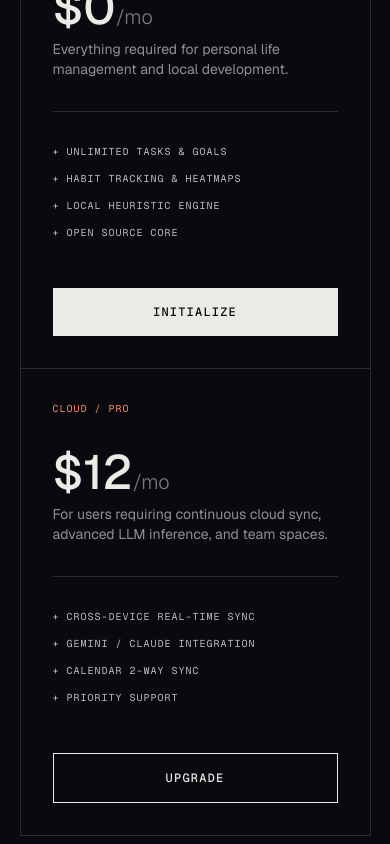
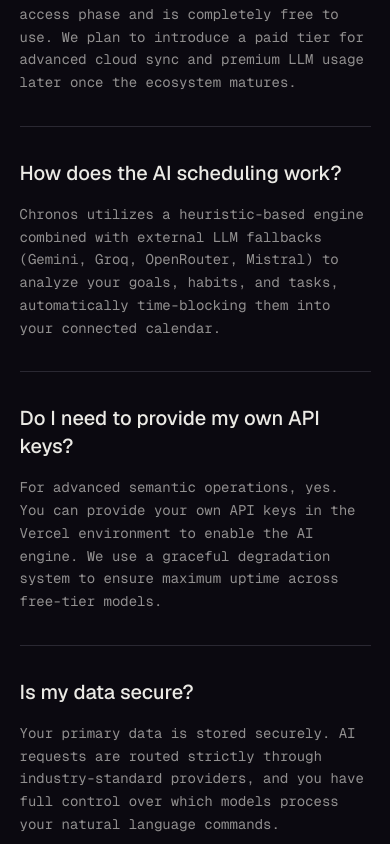
Before and after one commit to Shubham126710/Chronos, a Next.js app: page / in a window 390 px wide. Shown: the part 5640-6484 px from the top of the page. Built offline with nearby package versions, Linux system fonts and the light colour scheme.

Commit message:
feat: replace pricing section with FAQ section on landing page

```diff
--- a/components/landing/LandingPage.tsx
+++ b/components/landing/LandingPage.tsx
@@ -22,7 +22,7 @@
   const [isMenuOpen, setIsMenuOpen] = useState(false);
 
   const sections = [
-    "system", "how-it-works", "intelligence", "features", "pricing"
+    "system", "how-it-works", "intelligence", "features", "faq"
   ];
 
   const integrations = [
@@ -142,7 +142,7 @@
                 { label: "How it works", id: "how-it-works" },
                 { label: "Intelligence", id: "intelligence" },
                 { label: "Features", id: "features" },
-                { label: "Pricing", id: "pricing" },
+                { label: "FAQ", id: "faq" },
               ].map((item, idx) => (
                 <a
                   key={idx}
@@ -366,53 +366,45 @@
         </div>
       </section>
 
-      {/* 05 — PRICING & CTA */}
-      <section id="pricing" className="py-32 px-4 sm:px-8 lg:px-12">
+      {/* 05 — FAQ */}
+      <section id="faq" className="py-32 px-4 sm:px-8 lg:px-12">
         <div className="max-w-[90vw] mx-auto w-full relative">
 
-          <div className="flex flex-col items-start gap-12">
-            <h2 className="text-5xl sm:text-7xl lg:text-8xl font-medium tracking-tighter leading-[0.9]">
-              system<br/>
-              pricing<br/>
-              access.
+          <div className="flex flex-col md:flex-row items-start gap-12 md:gap-24">
+            <h2 className="text-5xl sm:text-7xl lg:text-8xl font-medium tracking-tighter leading-[0.9] md:sticky md:top-32">
+              frequently<br/>
+              asked<br/>
+              questions.
             </h2>
 
-            <div className="grid grid-cols-1 md:grid-cols-2 gap-0 border border-border w-full max-w-4xl">
-
-              <div className="p-8 sm:p-12 border-b md:border-b-0 md:border-r border-border">
-                <div className="text-[10px] font-mono uppercase tracking-widest text-foreground/50 mb-8">LOCAL SYSTEM</div>
-                <div className="text-5xl font-medium mb-2">$0<span className="text-xl text-foreground/50 font-light">/mo</span></div>
-                <p className="text-sm text-foreground/60 mb-8 pb-8 border-b border-border">
-                  Everything required for personal life management and local development.
-                </p>
-                <ul className="space-y-3 text-[10px] font-mono uppercase tracking-widest text-foreground/80">
-                  <li>+ unlimited tasks & goals</li>
-                  <li>+ habit tracking & heatmaps</li>
-                  <li>+ local heuristic engine</li>
-                  <li>+ open source core</li>
-                </ul>
-                <button onClick={onEnterApp} className="w-full mt-12 py-4 bg-foreground text-background font-medium hover:bg-foreground/90 transition-colors uppercase text-xs tracking-widest font-mono">
-                  initialize
-                </button>
-              </div>
-
-              <div className="p-8 sm:p-12">
-                <div className="text-[10px] font-mono uppercase tracking-widest text-[#FF8C61] mb-8">CLOUD / PRO</div>
-                <div className="text-5xl font-medium mb-2">$12<span className="text-xl text-foreground/50 font-light">/mo</span></div>
-                <p className="text-sm text-foreground/60 mb-8 pb-8 border-b border-border">
-                  For users requiring continuous cloud sync, advanced LLM inference, and team spaces.
-                </p>
-                <ul className="space-y-3 text-[10px] font-mono uppercase tracking-widest text-foreground/80">
-                  <li>+ cross-device real-time sync</li>
-                  <li>+ gemini / claude integration</li>
-                  <li>+ calendar 2-way sync</li>
-                  <li>+ priority support</li>
-                </ul>
-                <button onClick={onEnterApp} className="w-full mt-12 py-4 border border-foreground text-foreground font-medium hover:bg-surface-hover transition-colors uppercase text-xs tracking-widest font-mono">
-                  upgrade
-                </button>
-              </div>
-
+            <div className="flex flex-col w-full max-w-3xl border-t border-border">
+              {[
+                {
+                  q: "Is Chronos really free?",
+                  a: "Yes. Chronos is currently in its early-access phase and is completely free to use. We plan to introduce a paid tier for advanced cloud sync and premium LLM usage later once the ecosystem matures."
+                },
+                {
+                  q: "How does the AI scheduling work?",
+                  a: "Chronos utilizes a heuristic-based engine combined with external LLM fallbacks (Gemini, Groq, OpenRouter, Mistral) to analyze your goals, habits, and tasks, automatically time-blocking them into your connected calendar."
+                },
+                {
+                  q: "Do I need to provide my own API keys?",
+                  a: "For advanced semantic operations, yes. You can provide your own API keys in the Vercel environment to enable the AI engine. We use a graceful degradation system to ensure maximum uptime across free-tier models."
+                },
+                {
+                  q: "Is my data secure?",
+                  a: "Your primary data is stored securely. AI requests are routed strictly through industry-standard providers, and you have full control over which models process your natural language commands."
+                }
+              ].map((faq, idx) => (
+                <div key={idx} className="group border-b border-border py-8">
+                  <h3 className="text-xl sm:text-2xl font-medium mb-4 group-hover:text-foreground/70 transition-colors">
+                    {faq.q}
+                  </h3>
+                  <p className="text-sm md:text-base text-foreground/60 leading-relaxed font-mono">
+                    {faq.a}
+                  </p>
+                </div>
+              ))}
             </div>
           </div>
 
```
